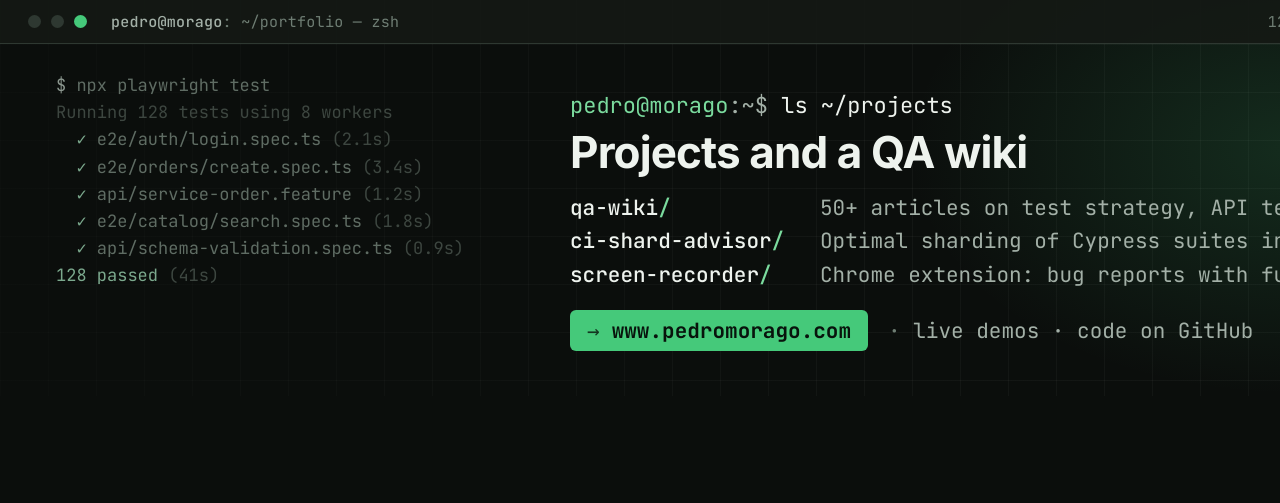
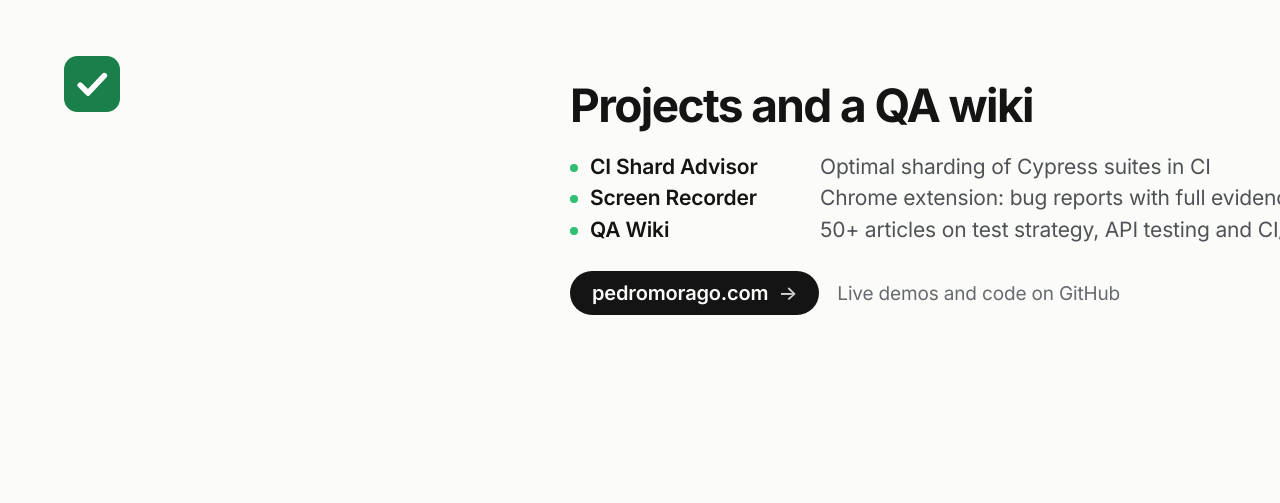
Before and after one commit to pedro-morago/portfolio, a website: page brand/linkedin-banner.html in a window 1280 px wide. Shown: the top 503 px of the page. Drawn offline with Linux system fonts and the light colour scheme.

Commit message:
LinkedIn banner in the site's new light style
Same content (the three projects and the site link), now on the light
palette with Inter, the check-mark favicon as the only mark and the
green dot as project status. The mono font is no longer needed.

```diff
--- a/brand/linkedin-banner.html
+++ b/brand/linkedin-banner.html
@@ -4,13 +4,9 @@
 <meta charset="utf-8" />
 <title>LinkedIn banner · Pedro Morago</title>
 <style>
-  /* Misma paleta que styles.css: terminal oscura, verde como acento puntual. */
-  @font-face {
-    font-family: "JetBrains Mono";
-    font-style: normal;
-    font-weight: 100 800;
-    src: url("fonts/jetbrains-mono-latin.woff2") format("woff2");
-  }
+  /* Misma paleta que styles.css (modo claro): fondo cálido, tinta casi negra
+     y el verde de "test pasado" solo como estado. Inter hace de tipografía
+     del sistema para que el render sea el mismo en cualquier máquina. */
   @font-face {
     font-family: "Inter";
     font-style: normal;
@@ -19,20 +15,17 @@
   }
 
   :root {
-    --bg: #0b0e0c;
-    --bg-alt: #0f1310;
-    --panel: #141915;
-    --edge: #1f2621;
-    --edge-strong: #2e3831;
-    --fg: #d3dad4;
-    --bright: #eef3ee;
-    --ink-2: #a3b0a7;
-    --ink-3: #6e7d73;
-    --accent: #45c97a;
-    --accent-strong: #7bdb9e;
-    --accent-muted: #8fc4a4;
-    --mono: "JetBrains Mono", ui-monospace, Menlo, Consolas, monospace;
-    --sans: "Inter", system-ui, -apple-system, "Segoe UI", Roboto, sans-serif;
+    --bg: #fbfbf9;
+    --surface: #ffffff;
+    --ink: #141414;
+    --ink-2: #4f5256;
+    --ink-3: #676a6f;
+    --line: #e7e7e2;
+    --line-strong: #d3d3cd;
+    --accent: #17693f;
+    --accent-dot: #2fbf71;
+    --accent-wash: #eaf5ee;
+    --sans: "Inter", -apple-system, BlinkMacSystemFont, "Segoe UI", Roboto, sans-serif;
   }
 
   * { margin: 0; padding: 0; box-sizing: border-box; }
@@ -41,9 +34,10 @@
     width: 1584px;
     height: 396px;
     overflow: hidden;
-    color: var(--fg);
+    color: var(--ink);
     font-family: var(--sans);
     -webkit-font-smoothing: antialiased;
+    letter-spacing: -0.01em;
   }
 
   .banner {
@@ -54,160 +48,91 @@
     overflow: hidden;
   }
 
-  /* Rejilla muy tenue: textura de terminal sin robar contraste al texto. */
-  .grid {
-    position: absolute; inset: 0;
-    background-image:
-      linear-gradient(to right, rgba(211, 218, 212, 0.045) 1px, transparent 1px),
-      linear-gradient(to bottom, rgba(211, 218, 212, 0.045) 1px, transparent 1px);
-    background-size: 48px 48px;
-    background-position: 0 44px;
-    mask-image: linear-gradient(to right, rgba(0,0,0,0.35), rgba(0,0,0,1) 55%);
-    -webkit-mask-image: linear-gradient(to right, rgba(0,0,0,0.35), rgba(0,0,0,1) 55%);
+  /* Marca: el favicon de la web (cuadrado verde con check), arriba a la
+     izquierda, fuera de la zona que tapa la foto de perfil. */
+  .mark {
+    position: absolute;
+    left: 64px; top: 56px;
+    width: 56px; height: 56px;
   }
-
-  /* Un único foco verde, detrás del bloque de texto. */
-  .glow {
-    position: absolute;
-    width: 1100px; height: 700px;
-    right: -260px; top: -200px;
-    background: radial-gradient(closest-side, rgba(69, 201, 122, 0.16), rgba(69, 201, 122, 0) 70%);
-  }
-
-  /* Barra de título de la ventana de terminal. */
-  .chrome {
-    position: absolute; left: 0; right: 0; top: 0;
-    height: 44px;
-    display: flex; align-items: center;
-    padding: 0 28px;
-    gap: 10px;
-    background: rgba(20, 25, 21, 0.9);
-    border-bottom: 1px solid var(--edge-strong);
-    font-family: var(--mono);
-    font-size: 15px;
-    color: var(--ink-3);
-    letter-spacing: 0.02em;
-  }
-  .dot { width: 13px; height: 13px; border-radius: 50%; background: var(--edge-strong); }
-  .dot.g { background: var(--accent); }
-  .chrome .title { margin-left: 14px; }
-  .chrome .title b { color: var(--ink-2); font-weight: 500; }
-  .chrome .right { margin-left: auto; color: var(--ink-3); }
-
-  /* Salida de tests a la izquierda: decorativa y tenue. La foto de perfil de
-     LinkedIn tapa la parte inferior izquierda, así que nada esencial va ahí. */
-  .log {
-    position: absolute;
-    left: 56px; top: 72px;
-    font-family: var(--mono);
-    font-size: 17px;
-    line-height: 1.6;
-    color: var(--ink-3);
-    opacity: 0.85;
-    white-space: pre;
-  }
-  .log .ok { color: var(--accent-muted); }
-  .log .dim { opacity: 0.6; }
-  .log .p { color: var(--ink-2); }
 
   /* Bloque principal, en el 60 % derecho: zona segura en escritorio y móvil. */
   .content {
     position: absolute;
     left: 570px; right: 64px;
-    top: 44px; bottom: 0;
+    top: 0; bottom: 0;
     display: flex; flex-direction: column; justify-content: center;
-    padding-top: 2px;
   }
 
-  .ps1 {
-    font-family: var(--mono);
-    font-size: 22px;
-    color: var(--ink-2);
-    margin-bottom: 4px;
-  }
-  .ps1 .user { color: var(--accent-strong); }
-  .ps1 .cmd { color: var(--bright); }
-
-  /* Para reclutadores: en lugar de repetir el titular del perfil, pruebas.
-     Los tres proyectos de la web, como un ls, y el enlace al portfolio. */
   h1 {
-    font-family: var(--sans);
-    font-size: 44px;
+    font-size: 46px;
     font-weight: 700;
-    letter-spacing: -0.02em;
-    line-height: 1.1;
-    color: var(--bright);
-    margin: 4px 0 14px;
+    letter-spacing: -0.035em;
+    line-height: 1.05;
+    color: var(--ink);
+    margin-bottom: 22px;
   }
 
-  .projects {
-    font-family: var(--mono);
+  .projects { margin-bottom: 26px; }
+  .row {
+    display: flex; align-items: baseline;
     font-size: 21px;
-    line-height: 1.6;
-    color: var(--ink-2);
-    margin-bottom: 18px;
-  }
-  .projects div { white-space: nowrap; }
-  .projects .dir {
-    display: inline-block;
-    width: 250px;
-    color: var(--bright);
-    font-weight: 500;
-  }
-  .projects .dir::after { content: "/"; color: var(--accent-strong); }
-
-  .foot {
-    display: flex; align-items: center; gap: 20px;
-    font-family: var(--mono);
-    font-size: 21px;
+    line-height: 1.5;
     color: var(--ink-2);
     white-space: nowrap;
   }
+  .row .name {
+    width: 250px;
+    font-weight: 600;
+    color: var(--ink);
+  }
+  .row .name::before {
+    content: "";
+    display: inline-block;
+    width: 8px; height: 8px;
+    border-radius: 50%;
+    background: var(--accent-dot);
+    margin-right: 12px;
+    vertical-align: 2px;
+  }
+
+  .foot {
+    display: flex; align-items: center; gap: 18px;
+    font-size: 19px;
+    color: var(--ink-3);
+    white-space: nowrap;
+  }
   .foot .url {
-    display: inline-flex; align-items: center; gap: 12px;
-    color: #08130c;
-    background: var(--accent);
-    font-weight: 700;
-    padding: 7px 17px;
-    border-radius: 6px;
+    display: inline-flex; align-items: center; gap: 10px;
+    background: var(--ink);
+    color: var(--bg);
+    font-weight: 600;
+    font-size: 20px;
+    padding: 10px 22px;
+    border-radius: 999px;
   }
-  .foot .url .arrow { font-weight: 500; opacity: 0.8; }
-  .foot .note::before { content: "· "; color: var(--ink-3); }
-
+  .foot .url .arrow { font-weight: 500; opacity: 0.85; }
 </style>
 </head>
 <body>
 <div class="banner">
-  <div class="grid"></div>
-  <div class="glow"></div>
-
-  <div class="chrome">
-    <span class="dot"></span><span class="dot"></span><span class="dot g"></span>
-    <span class="title"><b>pedro@morago</b>: ~/portfolio — zsh</span>
-    <span class="right">128 passed · 0 failed · 0 flaky</span>
-  </div>
-
-  <div class="log"><span class="p">$</span> npx playwright test
-<span class="dim">Running 128 tests using 8 workers</span>
-  <span class="ok">✓</span> e2e/auth/login.spec.ts <span class="dim">(2.1s)</span>
-  <span class="ok">✓</span> e2e/orders/create.spec.ts <span class="dim">(3.4s)</span>
-  <span class="ok">✓</span> api/service-order.feature <span class="dim">(1.2s)</span>
-  <span class="ok">✓</span> e2e/catalog/search.spec.ts <span class="dim">(1.8s)</span>
-  <span class="ok">✓</span> api/schema-validation.spec.ts <span class="dim">(0.9s)</span>
-<span class="ok">128 passed</span> <span class="dim">(41s)</span></div>
+  <svg class="mark" viewBox="0 0 100 100" aria-hidden="true">
+    <rect width="100" height="100" rx="24" fill="#1a7f4b"/>
+    <path d="M29 52l14 14 29-31" fill="none" stroke="white" stroke-width="10" stroke-linecap="round" stroke-linejoin="round"/>
+  </svg>
 
   <div class="content">
-    <div class="ps1"><span class="user">pedro@morago</span>:~$ <span class="cmd">ls ~/projects</span></div>
     <h1>Projects and a QA wiki</h1>
     <div class="projects">
-      <div><span class="dir">qa-wiki</span>50+ articles on test strategy, API testing and CI/CD</div>
-      <div><span class="dir">ci-shard-advisor</span>Optimal sharding of Cypress suites in CI</div>
-      <div><span class="dir">screen-recorder</span>Chrome extension: bug reports with full evidence</div>
+      <div class="row"><span class="name">CI Shard Advisor</span>Optimal sharding of Cypress suites in CI</div>
+      <div class="row"><span class="name">Screen Recorder</span>Chrome extension: bug reports with full evidence</div>
+      <div class="row"><span class="name">QA Wiki</span>50+ articles on test strategy, API testing and CI/CD</div>
     </div>
     <div class="foot">
-      <span class="url"><span class="arrow">→</span>www.pedromorago.com</span>
-      <span class="note">live demos · code on GitHub</span>
+      <span class="url">pedromorago.com<span class="arrow">→</span></span>
+      <span>Live demos and code on GitHub</span>
     </div>
   </div>
+</div>
 </body>
 </html>
```
Also changed, not shown: brand/fonts/jetbrains-mono-latin.woff2 (deleted), brand/linkedin-banner.png, brand/linkedin-banner@2x.png.
